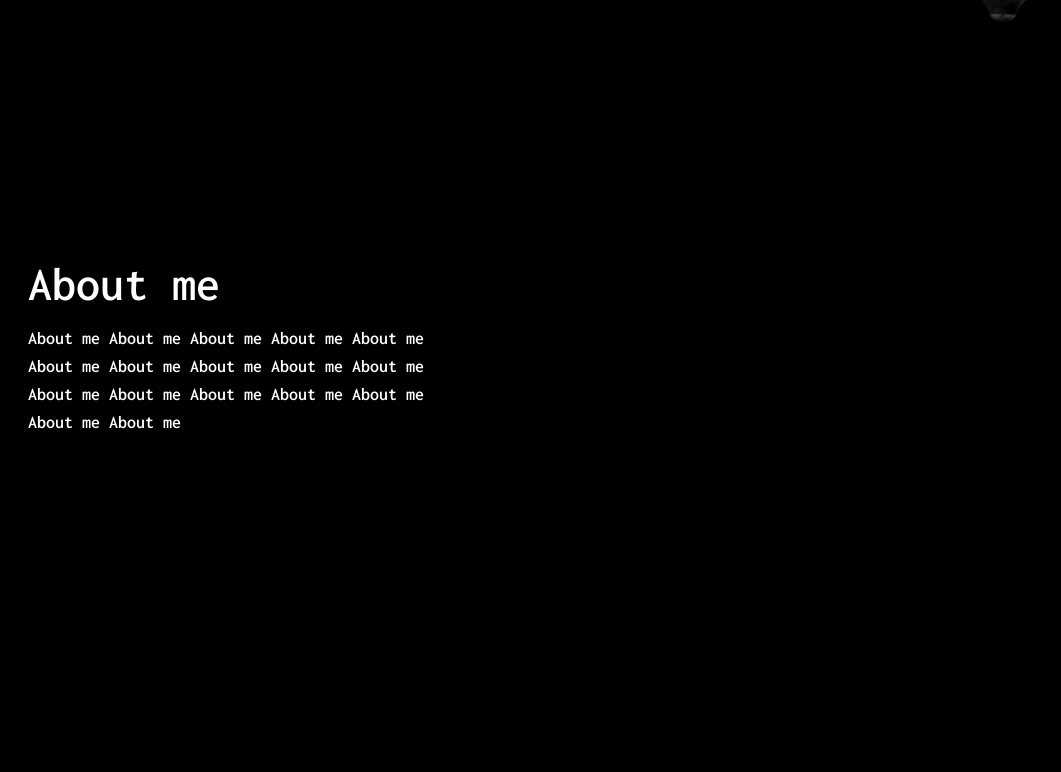
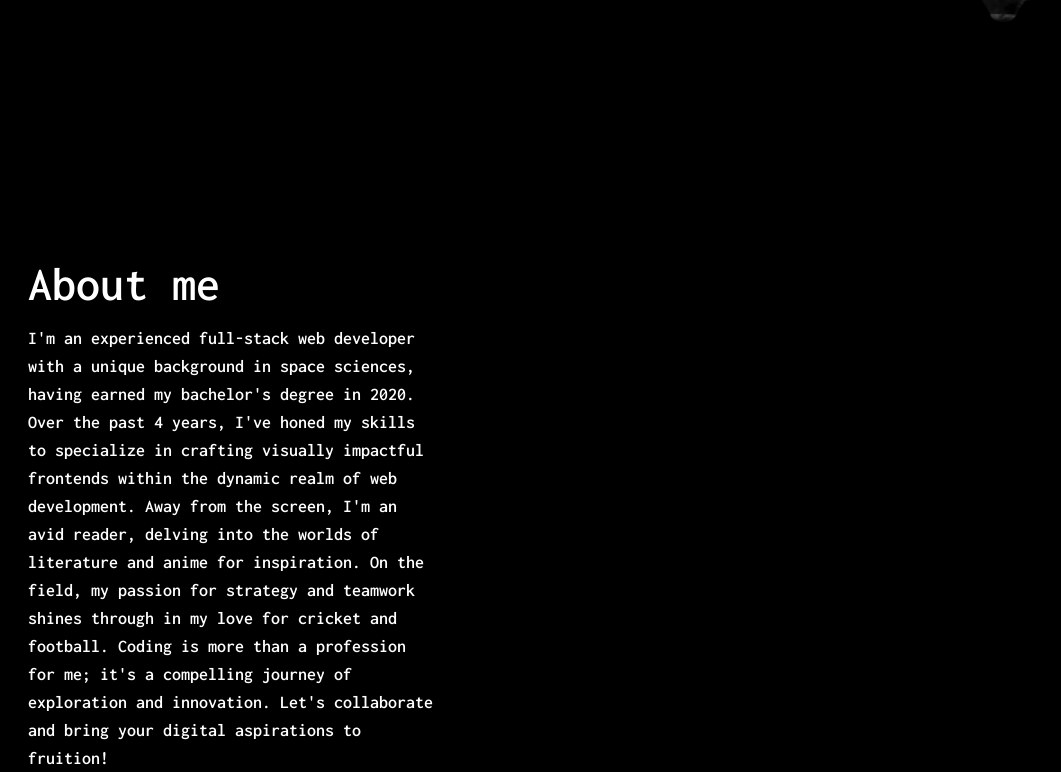
Before and after one commit to Mohid123/Personal_Portfolio, a Next.js app: page / in a window 1280 px wide. Shown: the part 580-1352 px from the top of the page, without its empty margins (0-1061 px from the left). Before the commit the page ends 1016 px from the top, so only its background shows below. Built offline with nearby package versions, Linux system fonts and the light colour scheme.

Commit message:
about me added

```diff
--- a/components/specialty-card/specialty-card.js
+++ b/components/specialty-card/specialty-card.js
@@ -28,7 +28,7 @@ const SpecialtyCard = () => {
                 "NgRx"
             ];
             const options = {
-                radius: 300 ,
+                radius: 350 ,
                 maxSpeed: 'normal',
                 initSpeed: 'normal',
                 keep: true,
@@ -40,9 +40,9 @@ const SpecialtyCard = () => {
         <div className='flex justify-between'>
             <div className='w-1/2'>
                 <p className='text-5xl font-semibold'>About me</p>
-                <p className='mt-4 text-lg font-semibold'>About me About me About me About me About me About me About me About me About me About me About me About me About me About me About me About me About me </p>
+                <p className='mt-4 text-lg font-semibold'>I'm an experienced full-stack web developer with a unique background in space sciences, having earned my bachelor's degree in 2020. Over the past 4 years, I've honed my skills to specialize in crafting visually impactful frontends within the dynamic realm of web development. Away from the screen, I'm an avid reader, delving into the worlds of literature and anime for inspiration. On the field, my passion for strategy and teamwork shines through in my love for cricket and football. Coding is more than a profession for me; it's a compelling journey of exploration and innovation. Let's collaborate and bring your digital aspirations to fruition! </p>
             </div>
-            <div className="relative flex items-center justify-end w-full bg-inherit">
+            <div className="relative flex justify-end w-full bg-inherit">
                 <span className='tagcloud'></span>
             </div>
         </div>
```
